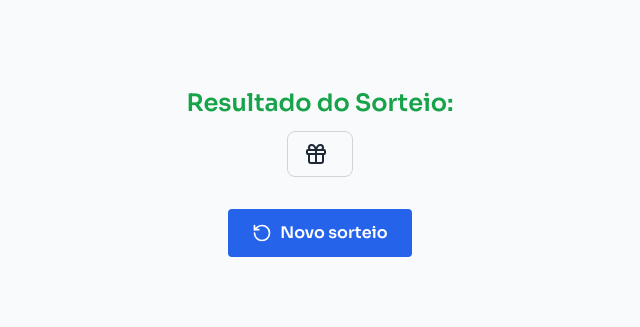
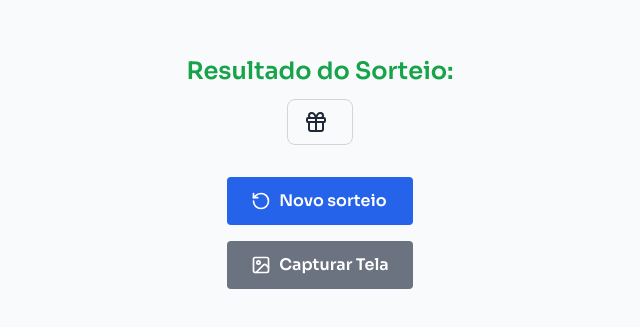
Before and after one commit to ClodoaldoDantas/sorteador-online, a Next.js app: page /resultado in a window 1280 px wide. Shown: the part 229-556 px from the top of the page, without its empty margins (320-960 px from the left). Built offline with nearby package versions, Linux system fonts and the light colour scheme.

Commit message:
Captura de tela

```diff
--- a/package.json
+++ b/package.json
@@ -10,6 +10,7 @@
   },
   "dependencies": {
     "classnames": "^2.3.2",
+    "html2canvas": "^1.4.1",
     "lucide-react": "^0.288.0",
     "next": "13.5.6",
     "react": "^18",
--- a/src/app/resultado/page.module.scss
+++ b/src/app/resultado/page.module.scss
@@ -29,3 +29,9 @@
 
   margin: 0.625rem 0 2rem;
 }
+
+.actions {
+  display: flex;
+  flex-direction: column;
+  gap: 1rem;
+}
--- a/src/app/resultado/page.tsx
+++ b/src/app/resultado/page.tsx
@@ -1,7 +1,8 @@
 'use client'
 
 import { useRouter } from 'next/navigation'
-import { Gift, RotateCcw } from 'lucide-react'
+import { Image as ImageIcon, RotateCcw, Gift } from 'lucide-react'
+import html2canvas from 'html2canvas'
 
 import { Center } from '@/components/Center'
 import { Container } from '@/components/Container'
@@ -16,6 +17,27 @@ export default function Resultado() {
 
   const handleBack = () => router.back()
 
+  function downloadImage(image: string) {
+    const link = document.createElement('a')
+
+    link.setAttribute('href', image)
+    link.setAttribute('download', 'resultado.png')
+    link.style.display = 'none'
+
+    document.body.appendChild(link)
+
+    link.click()
+
+    document.body.removeChild(link)
+  }
+
+  async function handleTakeScreenshot() {
+    const canvas = await html2canvas(document.body)
+    const image = canvas.toDataURL('image/png')
+
+    downloadImage(image)
+  }
+
   return (
     <Center>
       <Container className={styles.wrapper}>
@@ -26,9 +48,15 @@ export default function Resultado() {
           <span>{result.join(', ')}</span>
         </div>
 
-        <Button onClick={handleBack}>
-          <RotateCcw size={20} /> Novo sorteio
-        </Button>
+        <div className={styles.actions}>
+          <Button onClick={handleBack}>
+            <RotateCcw size={20} /> Novo sorteio
+          </Button>
+
+          <Button onClick={handleTakeScreenshot} data-type="secondary">
+            <ImageIcon size={20} /> Capturar Tela
+          </Button>
+        </div>
       </Container>
     </Center>
   )
--- a/src/app/sorteador-de-nomes/page.tsx
+++ b/src/app/sorteador-de-nomes/page.tsx
@@ -65,6 +65,7 @@ export default function SorteadorDeNomes() {
           <div className={styles.group}>
             <Textarea
               placeholder="Escreva aqui os nomes que gostaria de sortear, separados por vírgula."
+              required
               value={field}
               onChange={(e) => setField(e.target.value)}
             />
--- a/src/components/Button/index.tsx
+++ b/src/components/Button/index.tsx
@@ -4,5 +4,12 @@ import styles from './styles.module.scss'
 type ButtonProps = ComponentProps<'button'>
 
 export function Button(props: ButtonProps) {
-  return <button type="button" className={styles.button} {...props} />
+  return (
+    <button
+      type="button"
+      data-type="primary"
+      className={styles.button}
+      {...props}
+    />
+  )
 }
--- a/src/components/Button/styles.module.scss
+++ b/src/components/Button/styles.module.scss
@@ -6,16 +6,27 @@
   border-radius: 4px;
   border: 0;
 
-  background-color: var(--blue-600);
-  color: var(--white);
-
   display: flex;
   align-items: center;
   gap: 0.5rem;
 
   transition: background-color 0.2s;
 
-  &:hover {
-    background-color: var(--blue-700);
+  &[data-type='primary'] {
+    background-color: var(--blue-600);
+    color: var(--white);
+
+    &:hover {
+      background-color: var(--blue-700);
+    }
+  }
+
+  &[data-type='secondary'] {
+    background-color: var(--gray-500);
+    color: var(--white);
+
+    &:hover {
+      background-color: var(--gray-600);
+    }
   }
 }
--- a/src/store/index.ts
+++ b/src/store/index.ts
@@ -5,11 +5,9 @@ type Result = string[] | number[]
 interface AppState {
   result: Result
   setResult: (payload: Result) => void
-  reset: () => void
 }
 
 export const useAppStore = create<AppState>((set) => ({
   result: [],
   setResult: (payload) => set({ result: payload }),
-  reset: () => set({ result: [] }),
 }))
```
Also changed, not shown: 1 other file (tests, documents, lock files or other folders).
